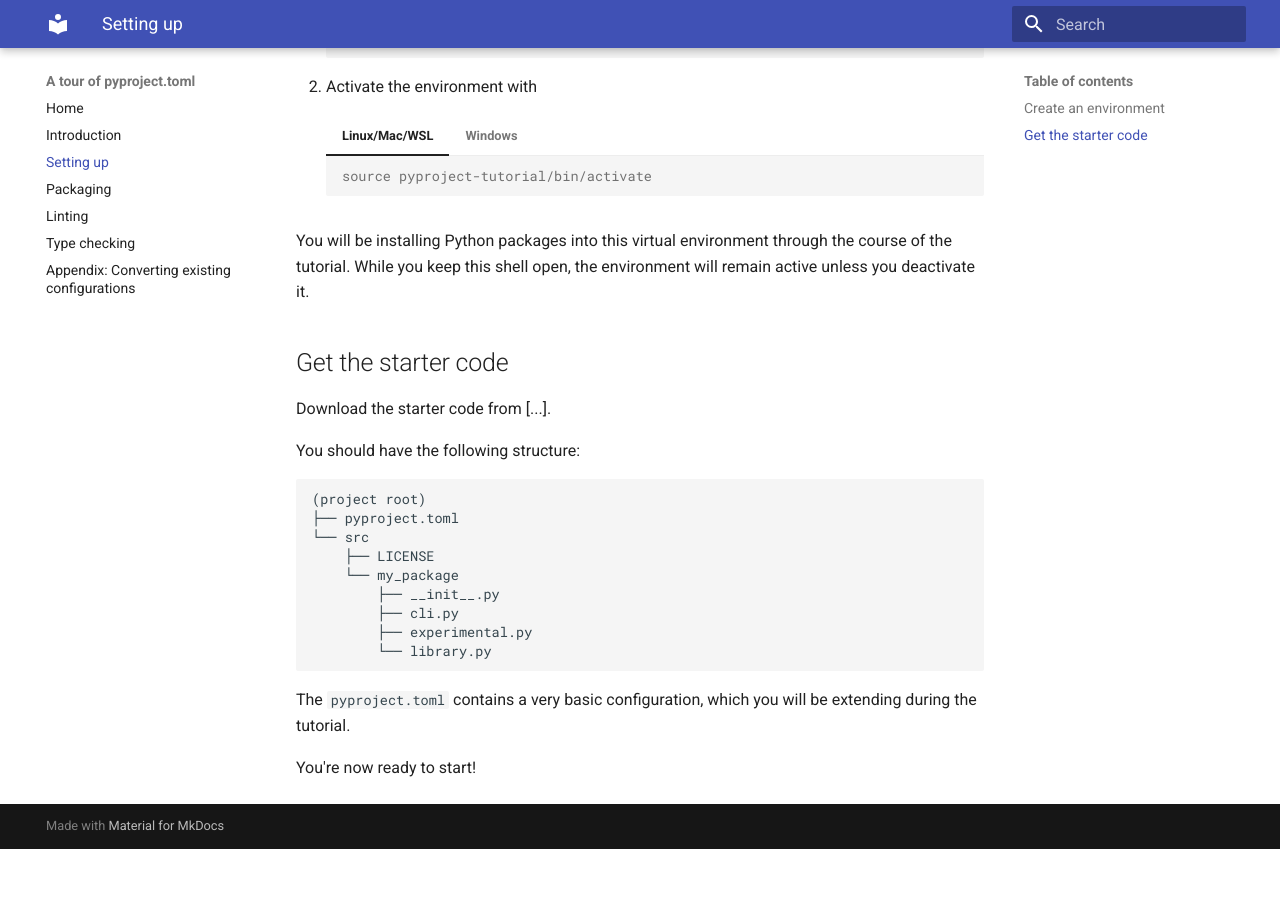
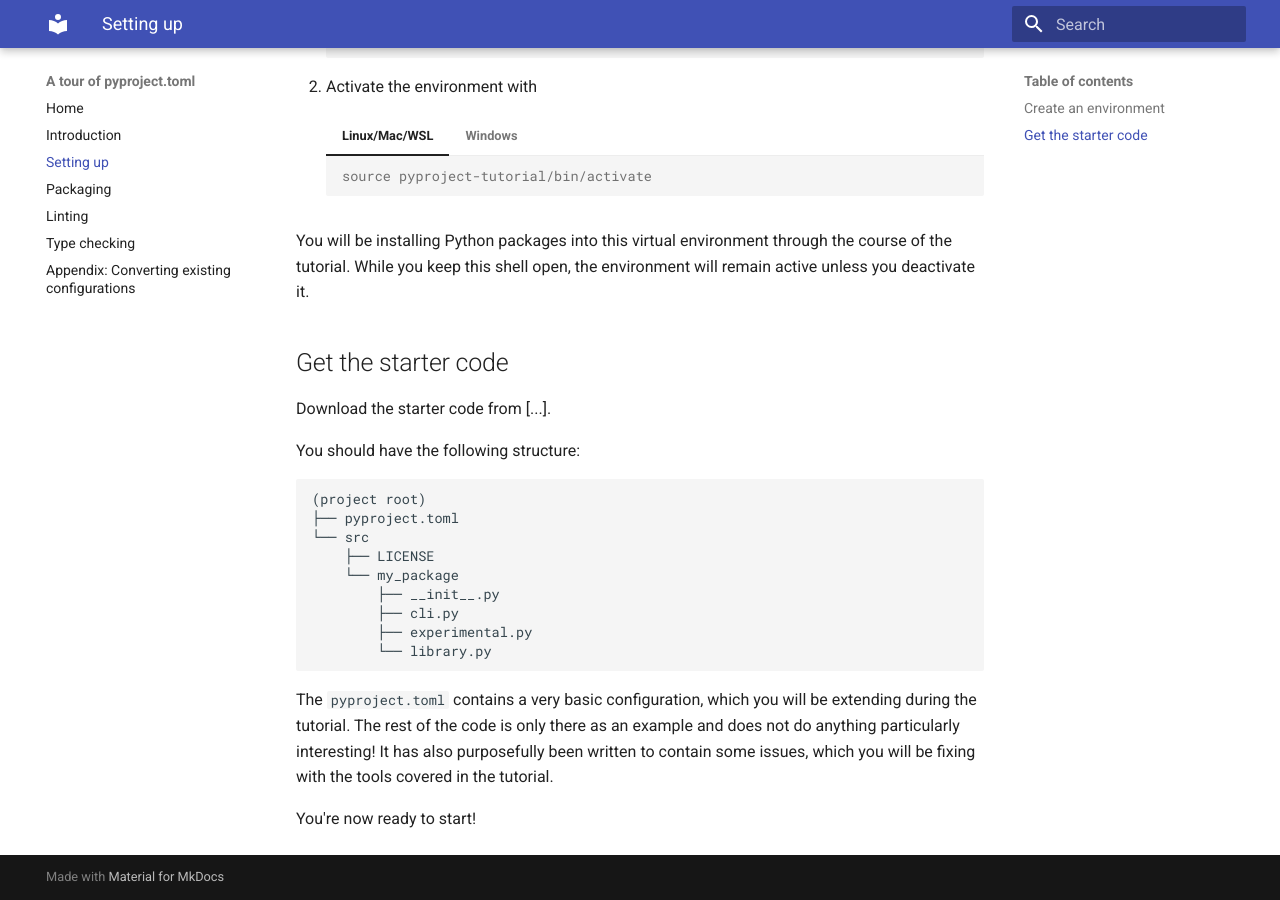
Before and after one commit to ageorgou/pyproject-toml, an MkDocs documentation site: the page built from docs/setup.md, in a window 1280 px wide and 900 px high, scrolled down 792 px. Built offline with MkDocs 1.6.1 and Material for MkDocs 9.7.7, drawn with Linux system fonts in a browser that asks for light colours; before the commit the page ends 1641 px from its top, so only the background shows below that.

```diff
--- a/docs/setup.md
+++ b/docs/setup.md
@@ -72,6 +72,11 @@ You should have the following structure:
 
 The `pyproject.toml` contains a very basic configuration, which you will
 be extending during the tutorial.
+The rest of the code is only there as an example and does not do anything
+particularly interesting!
+It has also purposefully been written to contain some issues, which you
+will be fixing with the tools covered in the tutorial.
+
 
 You're now ready to start!
 
```
Also changed, not shown: docs/linting.md (+1 -1 lines), docs/type_checking.md (+2 -2 lines).
